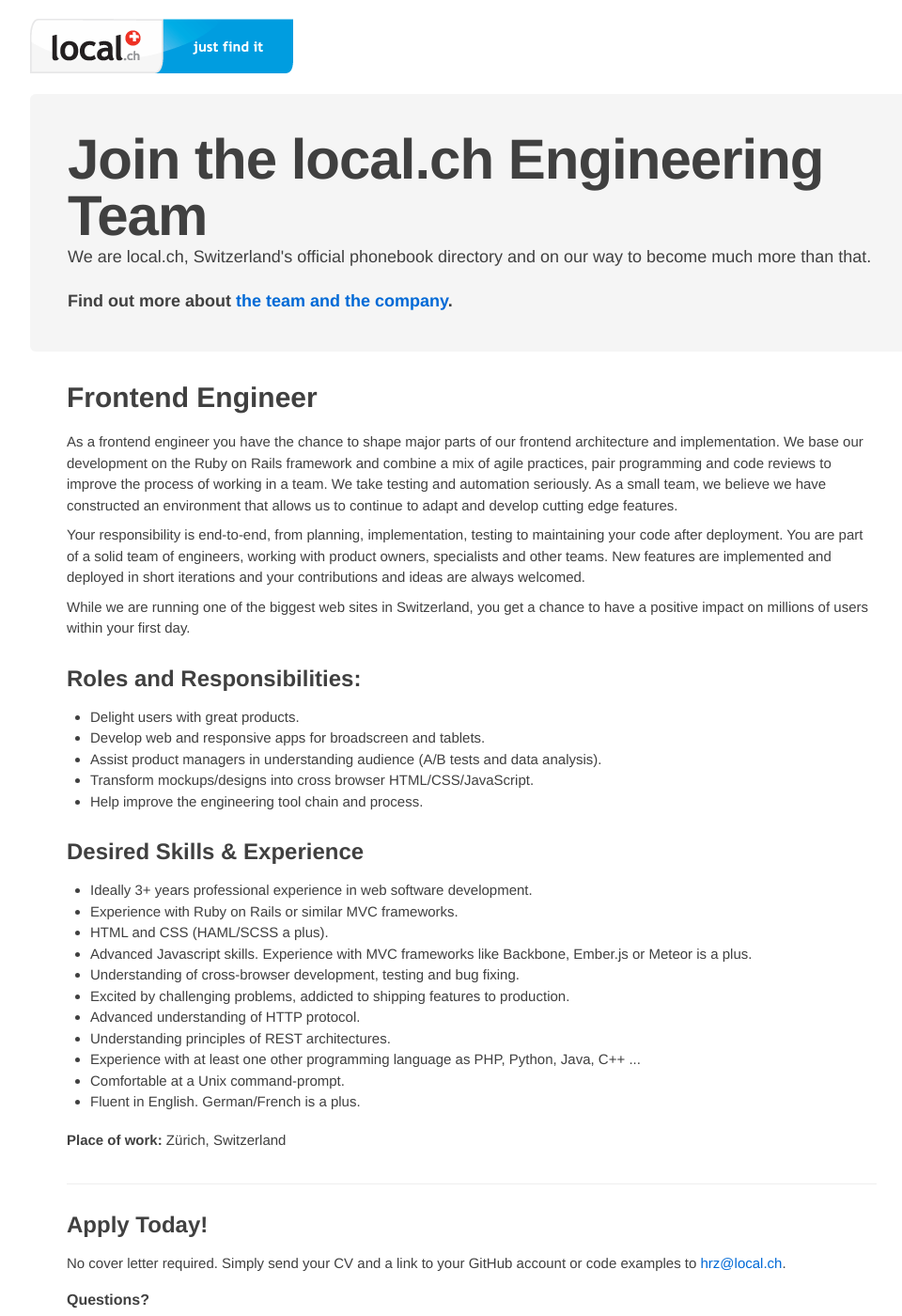
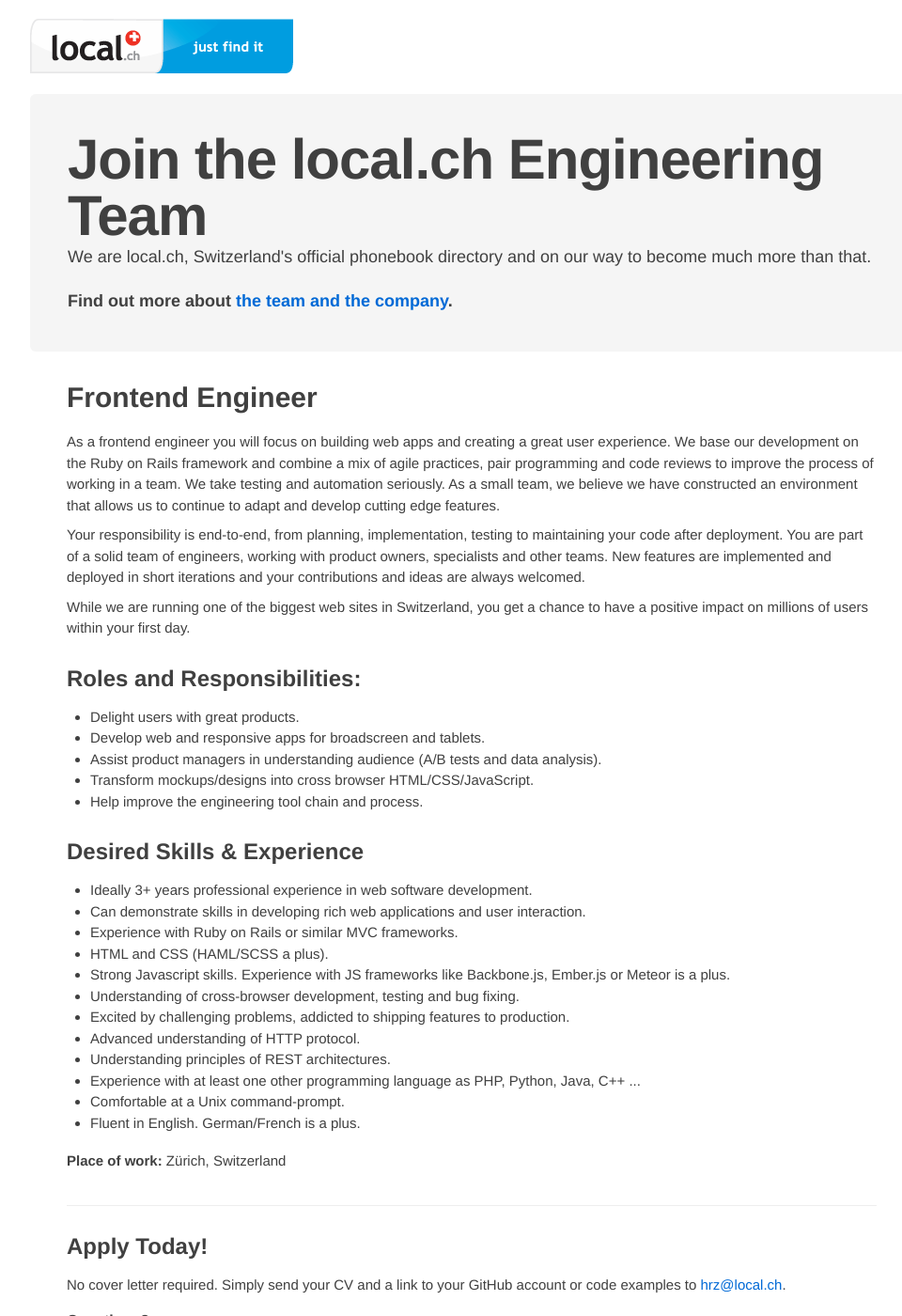
Before and after one commit to digideskio/local-ch.github.com, a Jekyll site: the page built from _posts/2013-01-15-frontend-engineer.html, in a window 1280 px wide and 1400 px high. Shown: the whole window at 94% size, without its empty margins (138-1098 px from the left). Built offline with Jekyll 4.4.1, drawn with Linux system fonts in a browser that asks for light colours.

```diff
--- a/_layouts/special.html
+++ b/_layouts/special.html
@@ -50,7 +50,7 @@
       <div class="hero-unit">
         <h1>Join the local.ch Engineering Team</h1>
         <p class="small">We are local.ch, Switzerland's official phonebook directory and on our way to become much more than that.</p>
-        <p class="tagline"><strong>We are hiring a <a href="/frontend-engineer.html">Frontend Engineer</a> and a <a href="/senior-system-engineer.html">System Engineer</a>.</strong>.</p>
+        <p class="tagline"><strong>We are hiring a <a href="/frontend-engineer.html">Frontend Web Developer</a>, a <a href="/software-engineer.html">Software Engineer</a> and a <a href="/senior-system-engineer.html">System Engineer</a>.</strong>.</p>
       </div>
 
       <div class="paper">
--- a/_posts/2013-01-15-frontend-engineer.html
+++ b/_posts/2013-01-15-frontend-engineer.html
@@ -7,7 +7,7 @@ keyword: local, frontend, engineer, ruby, rails, javascript
 
 <h1> Frontend Engineer </h1>
 <p>
-    As a frontend engineer you have the chance to shape major parts of our frontend architecture and implementation. We base our development on the Ruby on Rails framework and combine a mix of agile practices, pair programming and code reviews to improve the process of working in a team. We take testing and automation seriously. As a small team, we believe we have constructed an environment that allows us to continue to adapt and develop cutting edge features.
+    As a frontend engineer you will focus on building web apps and creating a great user experience. We base our development on the Ruby on Rails framework and combine a mix of agile practices, pair programming and code reviews to improve the process of working in a team. We take testing and automation seriously. As a small team, we believe we have constructed an environment that allows us to continue to adapt and develop cutting edge features.
 </p>
 <p>
     Your responsibility is end-to-end, from planning, implementation, testing to maintaining your code after deployment. You are part of a solid team of engineers, working with product owners, specialists and other teams. New features are implemented and deployed in short iterations and your contributions and ideas are always welcomed.
@@ -28,9 +28,10 @@ keyword: local, frontend, engineer, ruby, rails, javascript
 <h2> Desired Skills &amp; Experience </h2>
 <ul>
     <li>Ideally 3+ years professional experience in web software development.</li>
+    <li>Can demonstrate skills in developing rich web applications and user interaction.</li>
     <li>Experience with Ruby on Rails or similar MVC frameworks.</li>
     <li>HTML and CSS (HAML/SCSS a plus).</li>
-    <li>Advanced Javascript skills. Experience with MVC frameworks like Backbone, Ember.js or Meteor is a plus.</li>
+    <li>Strong Javascript skills. Experience with JS frameworks like Backbone.js, Ember.js or Meteor is a plus.</li>
     <li>Understanding of cross-browser development, testing and bug fixing.</li>
     <li>Excited by challenging problems, addicted to shipping features to production.</li>
     <li>Advanced understanding of HTTP protocol.</li>
@@ -48,7 +49,7 @@ keyword: local, frontend, engineer, ruby, rails, javascript
     No cover letter required. Simply send your CV and a link to your GitHub account or code examples to <a href="mailto:hrz@local.ch?subject=Rails%20Software%20Engineer">hrz@local.ch</a>.
 </p>
 
-<h4> Questions? </h4>
+<h4>Questions? </h4>
 <p>
     Questions about the job can be sent directly to the engineering team lead, <a href="mailto:jeremy.seitz@local.ch?subject=Rails%20Software%20Engineer">Jeremy Seitz</a>.
 </p>
```
Also changed, not shown: _posts/2011-09-09-rails-software-engineer.html (deleted, +0 -60 lines).
